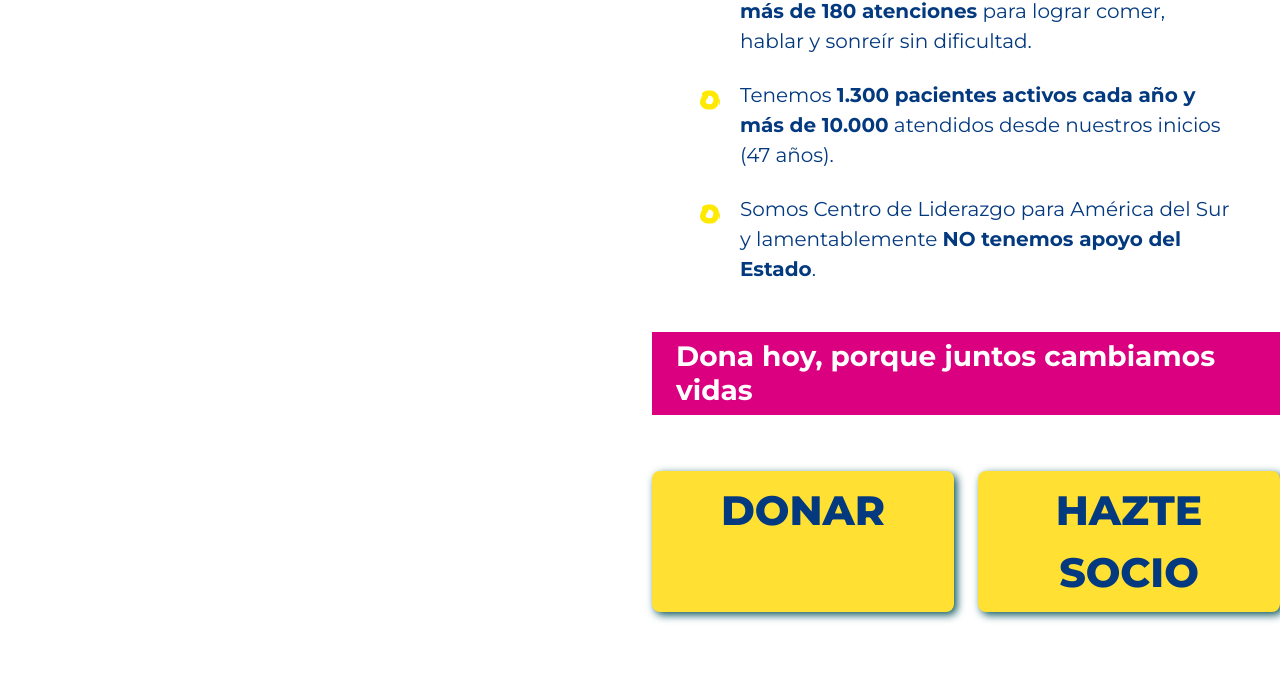
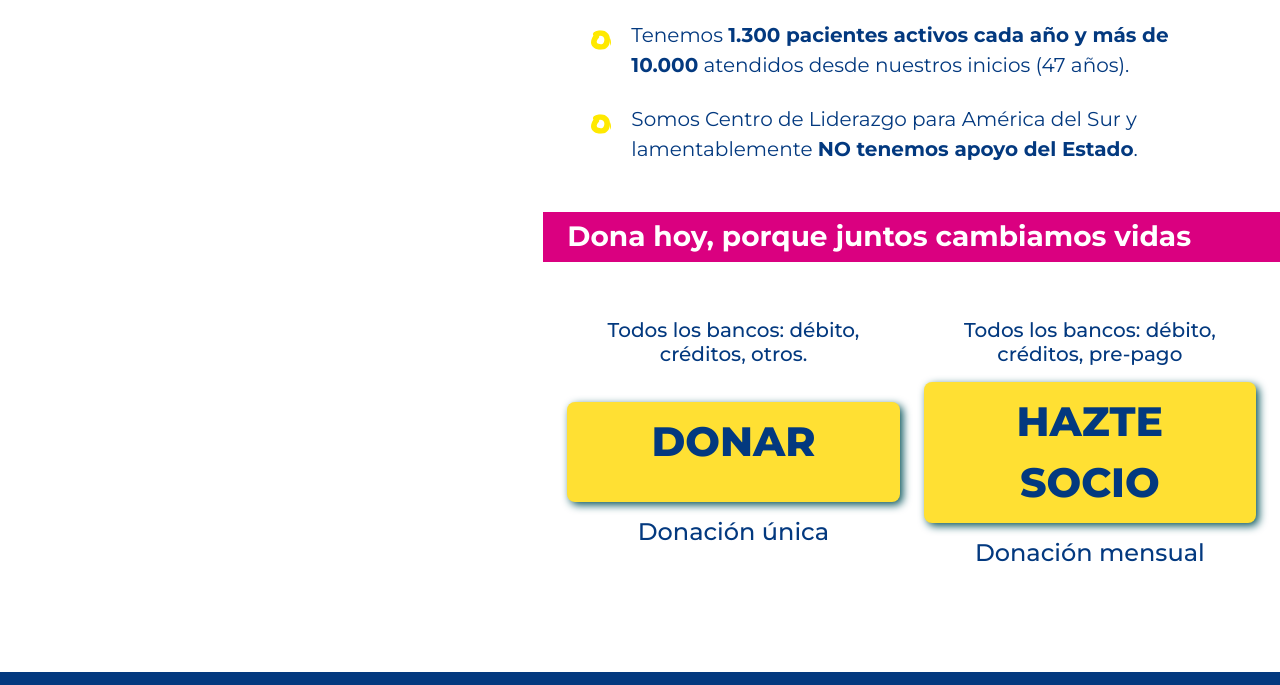
Before and after one commit to pochitax/unidosporunasonrisa, a plain HTML site: page index.html in a window 1280 px wide. Shown: the part 390-1075 px from the top of the page. Drawn offline with Linux system fonts and the light colour scheme.

Commit message:
ajustes de botones y cursor

```diff
--- a/assets/scss/estilos.scss
+++ b/assets/scss/estilos.scss
@@ -129,4 +129,8 @@ footer {
     background-color: #FFE033;
     border-color: transparent;
     box-shadow: 3px 3px 9px #08555C;
+    cursor: url('../img/cursor.svg'), auto;
+    &:hover {
+        background-color: $color-institucional-base;
+    }
 }
--- a/index.html
+++ b/index.html
@@ -69,10 +69,10 @@
         <span><strong>Josefa</strong> 10 años</span>
         <section class="container-fluid px-0">
             <div class="row">
-                <div class="col-6">
+                <div class="col-5">
                     <h2>Unidos por una sonrisa</h2>
                 </div>
-                <div class="col-6">
+                <div class="col-7">
                     <ul class="listado-fundacion mb-5 px-5">
                         <li><strong>Único hospital en Chile dedicado exclusivamente</strong> a rehabilitar a niños que nacen con fisura labio palatina.</li>
                         <li>Cada niño requiere en promedio <strong>5 cirugías y más de 180 atenciones</strong> para lograr comer, hablar y sonreír sin dificultad.</li>
@@ -81,16 +81,20 @@
                     </ul>
                     <h3 class="fw-bolder bg-fucsia px-4 py-2">Dona hoy, porque juntos cambiamos vidas</h3>
                     <!-- botones -->
-                     <div class="row py-5">
-                        <div class="col-6 d-grid">
-                            <a class="btn btn-primary btn-lg btn-donacion">
+                     <div class="row py-5 px-4">
+                        <div class="col-6 d-grid text-center">
+                            <span class="h5 mb-3">Todos los bancos: débito, créditos, otros.</span>
+                            <a href="https://www.flow.cl/app/web/pagarBtnPago.php?token=1wooyil" class="btn btn-primary btn-lg btn-donacion mb-3">
                                 Donar
                             </a>
+                            <span class="h4">Donación única</span>
                         </div>
-                        <div class="col-6 d-grid">
-                            <a class="btn btn-primary btn-lg btn-donacion">
+                        <div class="col-6 d-grid text-center">
+                            <span class="h5 mb-3">Todos los bancos: débito, créditos, pre-pago</span>
+                            <a href="https://app.reveniu.com/checkout-custom-link/Y0UmpPFfDUHQ4fWNXN37fd2Pv2ilsRdn" class="btn btn-primary btn-lg btn-donacion mb-3">
                                 Hazte socio
                             </a>
+                            <span class="h4">Donación mensual</span>
                         </div>
                      </div>
                 </div>
```
Also changed, not shown: assets/scss/estilos.css, 1 other file.
